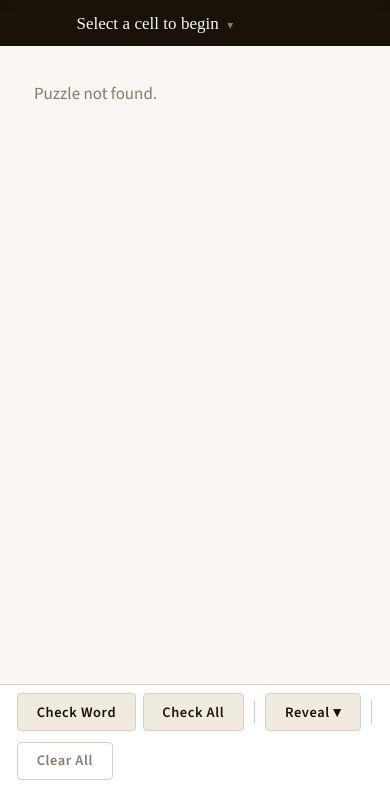
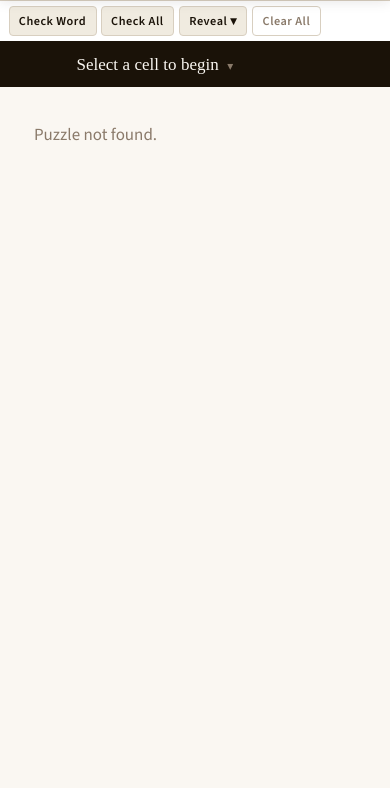
Before and after one commit to Fugueboy/shavian-crosswords, a FastAPI app: page /crossword/1 in a window 390 px wide. Shown: the part 56-844 px from the top of the page. Run offline with FastAPI, Linux system fonts and the light colour scheme; some libraries are stand-ins or nearby versions; some web fonts are replaced.

Commit message:
Restore CSS to clean state

```diff
--- a/frontend/static/css/solver.css
+++ b/frontend/static/css/solver.css
@@ -425,7 +425,33 @@
 
 .header-actions { display: flex; gap: 0.5rem; }
 
+/* Mobile layout */
+@media (max-width: 750px) {
+  .active-clue-banner { order: 2; }
+  .solver-main        { order: 3; }
+  .solver-toolbar     { order: 1; }
 
+  .solver-layout { flex-direction: column; }
+
+  .clue-panel {
+    width: 100%;
+    border-right: none;
+    border-top: 1px solid var(--rule);
+    max-height: 220px;
+    overflow-y: auto;
+    padding: 0.8rem;
+  }
+
+  .grid-panel { flex-shrink: 0; padding: 0.5rem; }
+  .clue-item { font-size: 0.78rem; }
+  .kb-key { width: 2rem; height: 2rem; font-size: 1rem; }
+
+  .solver-toolbar { padding: 0.3rem 0.5rem; }
+  .toolbar-inner { gap: 0.3rem; flex-wrap: nowrap; }
+  .toolbar-group { gap: 0.25rem; }
+  .toolbar-group:not(:last-child)::after { display: none; }
+  .solver-toolbar .btn { padding: 0.35rem 0.55rem; font-size: 0.72rem; }
+}
 
 /* ── Pencil mode ──────────────────────────────────────────────────────────── */
 .cell-letter.pencil {
@@ -483,6 +509,4 @@
     max-height: 40vh;
     overflow-y: auto;
   }
-
-  .grid-panel { padding: 0.25rem; }
 }
```
